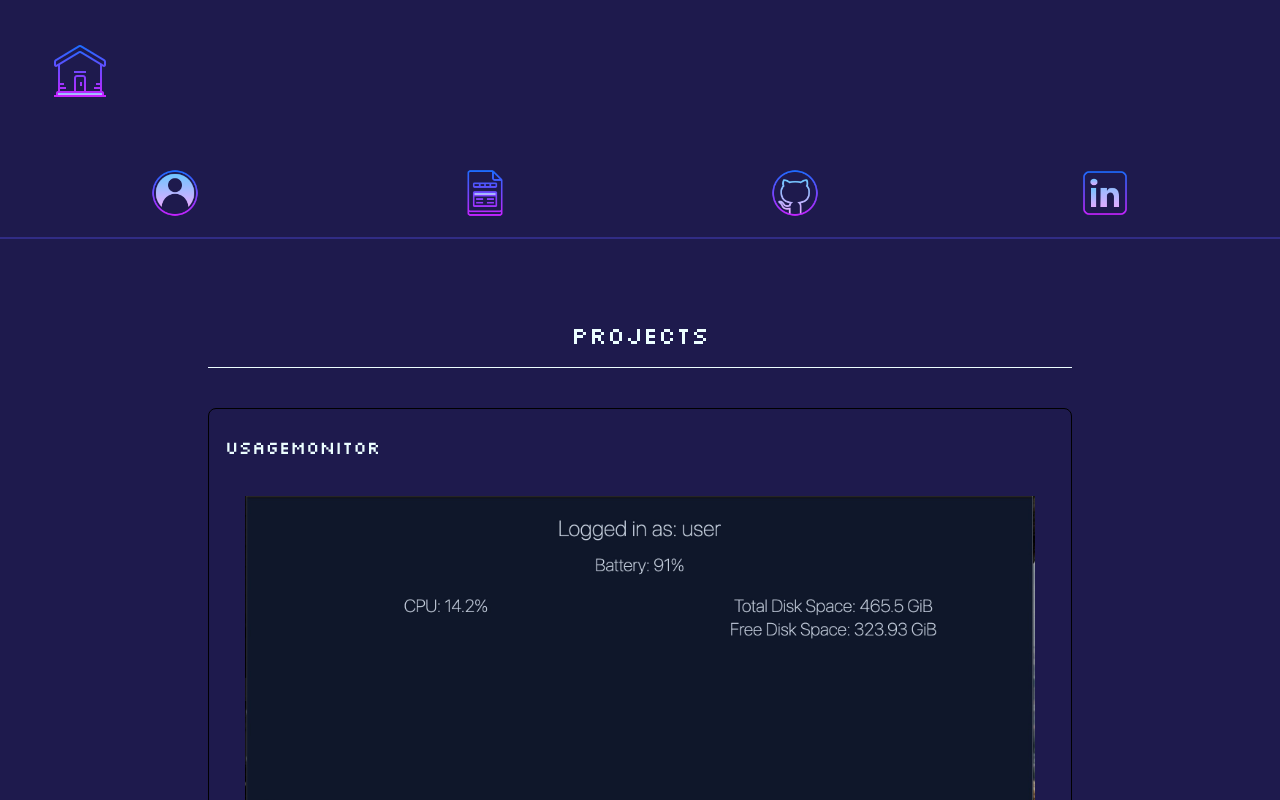
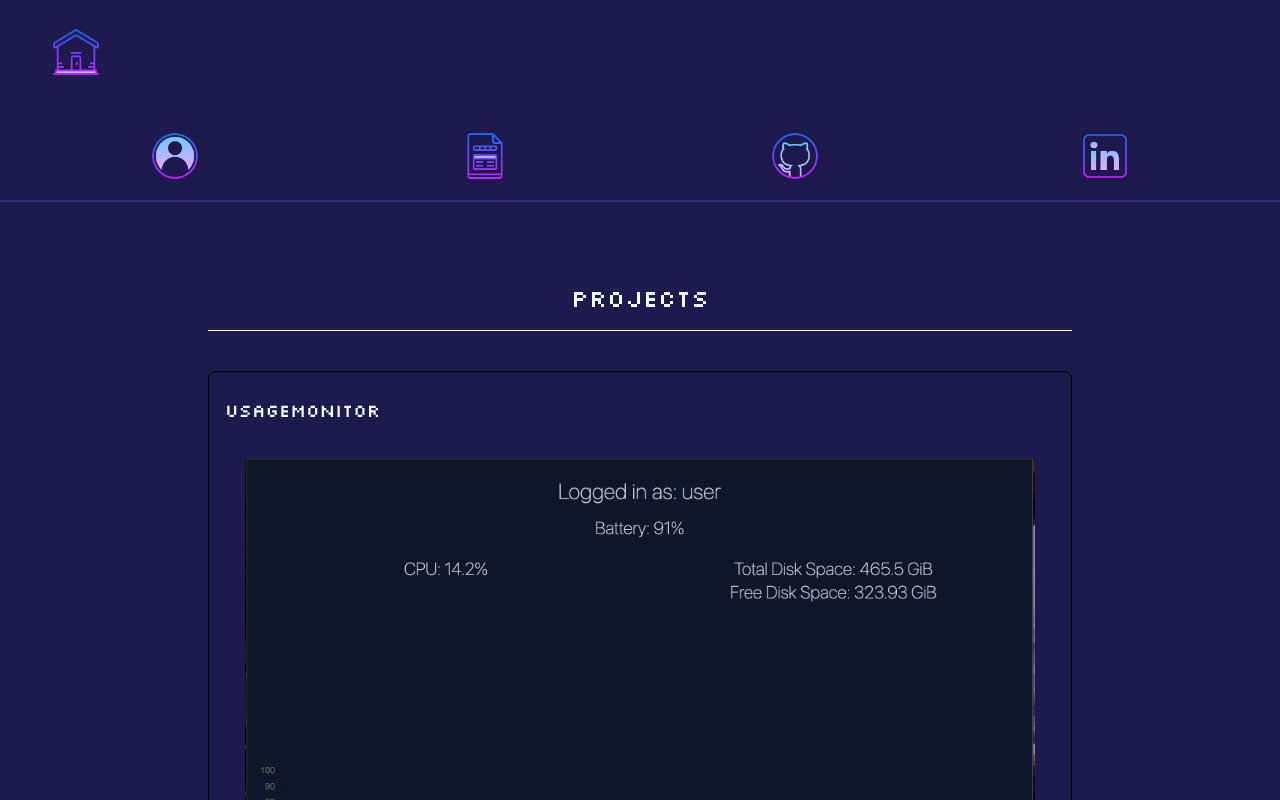
Before and after one commit to cchester11/new_portfolio, a React (Vite) app: page / in a window 1280 px wide. Shown: the top 800 px of the page. Built offline with nearby package versions, Linux system fonts and the light colour scheme; a web font is replaced by a local one.

Commit message:
home button set like all navbar buttons

```diff
--- a/src/components/Navbar.jsx
+++ b/src/components/Navbar.jsx
@@ -1,15 +1,26 @@
 import { Link } from "react-router-dom";
 
 export default function Navbar({ hoveredButton, setHoveredButton }) {
-      console.log('Navbar mounted')
+      console.log("Navbar mounted");
       return (
             <div>
                   <div className="container flex justify-start align-middle p-7">
-                        <Link to="/" className="linkBtn">
-                              <img
-                                    src="/home.png"
-                                    alt="Home"
-                              ></img>
+                        <Link
+                              to="/"
+                              className="linkBtn transition-all duration-300 relative w-24 h-12 flex items-center justify-center"
+                              onMouseEnter={() => setHoveredButton("home")}
+                              onMouseLeave={() => setHoveredButton(null)}
+                        >
+                              {hoveredButton === "home" ? (
+                                    <span className="text-cyan-50 flex justify-center align-middle">
+                                          Home
+                                    </span>
+                              ) : (
+                                    <img
+                                          src="/home.png"
+                                          alt="Home"
+                                    ></img>
+                              )}
                         </Link>
                   </div>
                   <nav className="flex justify-around align-top w-full p-5 pt-7 border-b-2 border-indigo-900">
@@ -24,10 +35,7 @@ export default function Navbar({ hoveredButton, setHoveredButton }) {
                                           About
                                     </span>
                               ) : (
-                                    <img
-                                          src="/bioSmall.png"
-                                          alt="About"
-                                    ></img>
+                                    <img src="/bioSmall.png" alt="About"></img>
                               )}
                         </Link>
                         <Link
```
